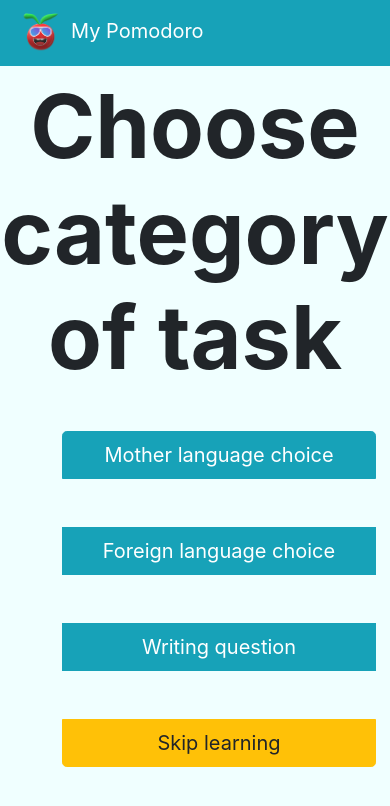
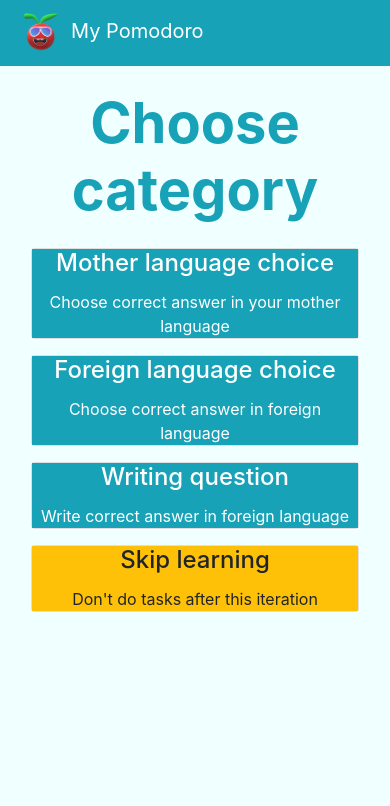
Before and after one commit to lukaszrola/my-pomodoro-client, a React (Create React App) app: page / in a window 390 px wide. Both pictures are taken after a click on the button "CUSTOM TIME". Shown: the top 806 px of the page. Built offline with nearby package versions, Linux system fonts and the light colour scheme; no server answers.

Commit message:
MP-19 Improve category chooser responsiveness

```diff
--- a/src/components/CategoryChooser/CategoryButton.js
+++ b/src/components/CategoryChooser/CategoryButton.js
@@ -1,10 +1,14 @@
 import React from "react";
+import Card from "../Utils/Card/Card";
+import CardBody from "../Utils/Card/CardBody";
 
 const categoryButton = props => {
   return (
-    <button className="btn btn-info btn-lg m-4" onClick={() => props.onClick()}>
-      {props.children}
-    </button>
+    <Card onClick={() => props.onClick()}>
+      <CardBody title={props.title} type={props.type}>
+        {props.children}
+      </CardBody>
+    </Card>
   );
 };
 
--- a/src/components/CategoryChooser/CategoryChooser.js
+++ b/src/components/CategoryChooser/CategoryChooser.js
@@ -1,22 +1,49 @@
-import React from 'react';
-import CategoryButton from './CategoryButton';
+import React from "react";
+import CategoryButton from "./CategoryButton";
+import Title from "../Utils/Title";
 
-const categoryChooser = (props) => {
+const categoryChooser = props => {
   const categoriesToDisplay = [];
   categoriesToDisplay.push(
-        <CategoryButton onClick={() => props.onChoice("/motherLanguageChoiceQuestions")}>Mother language choice</CategoryButton>);
+    <CategoryButton
+      onClick={() => props.onChoice("/motherLanguageChoiceQuestions")}
+      title="Mother language choice"
+    >
+      Choose correct answer in your mother language
+    </CategoryButton>
+  );
   categoriesToDisplay.push(
-        <CategoryButton onClick={() => props.onChoice("/foreignLanguageChoiceQuestions")}>Foreign language choice</CategoryButton>);
+    <CategoryButton
+      title="Foreign language choice"
+      onClick={() => props.onChoice("/foreignLanguageChoiceQuestions")}
+    >
+      Choose correct answer in foreign language
+    </CategoryButton>
+  );
   categoriesToDisplay.push(
-        <CategoryButton onClick={() => props.onChoice("/writingQuestions")}>Writing question</CategoryButton>);
+    <CategoryButton
+      title="Writing question"
+      onClick={() => props.onChoice("/writingQuestions")}
+    >
+      Write correct answer in foreign language
+    </CategoryButton>
+  );
   categoriesToDisplay.push(
-        <button className="btn btn-warning btn-lg m-4" onClick={() => props.onSkip()}>Skip learning</button>);
+    <CategoryButton
+      title="Skip learning"
+      onClick={() => props.onSkip()}
+      type="warning"
+    >
+      Don't do tasks after this iteration
+    </CategoryButton>
+  );
 
   return (
-    <div>
-        <p className="display-2 font-weight-bolder">Choose category of task</p>
-        <div className="btn-group-vertical">{categoriesToDisplay}</div>
-    </div>);
-}
+    <div className="container">
+      <Title>Choose category</Title>
+      {categoriesToDisplay}
+    </div>
+  );
+};
 
 export default categoryChooser;
--- a/src/components/Navbar/Navbar.js
+++ b/src/components/Navbar/Navbar.js
@@ -3,9 +3,9 @@ import tomatoImage from "../../images/tomato.png";
 
 const navbar = props => {
   return (
-    <nav class="navbar navbar-expand-lg navbar-dark bg-info mb-2">
-      <a class="navbar-brand" href="/">
-        <img class="logo" src={tomatoImage} height="40" /> My Pomodoro
+    <nav className="navbar navbar-expand-lg navbar-dark bg-info mb-2">
+      <a className="navbar-brand" href="/">
+        <img className="logo" src={tomatoImage} height="40" /> My Pomodoro
       </a>
     </nav>
   );
--- /dev/null
+++ b/src/components/Utils/Card/Card.js
@@ -0,0 +1,11 @@
+import React from "react";
+
+const card = props => {
+  return (
+    <div className="card m-3" onClick={() => props.onClick()}>
+      {props.children}
+    </div>
+  );
+};
+
+export default card;
--- /dev/null
+++ b/src/components/Utils/Card/CardBody.js
@@ -0,0 +1,13 @@
+import React from "react";
+
+const cardBody = props => {
+  const buttonClass = props.type === "warning" ? "btn-warning" : "btn-info";
+  return (
+    <div className={"class-body " + buttonClass}>
+      <h4 className={"card-title"}>{props.title}</h4>
+      <p className={"card-text"}>{props.children}</p>
+    </div>
+  );
+};
+
+export default cardBody;
```
Lines whose indentation alone changed are shown as unchanged.
